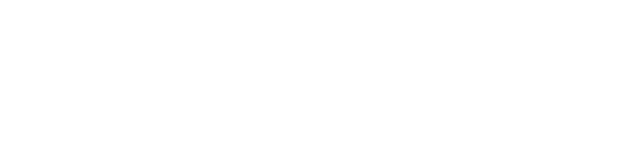
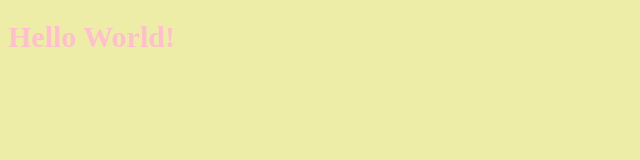
Before and after one commit to whiteDukee/testGit, a plain HTML site: page index.html in a window 1280 px wide. Shown: the whole page, without its empty margins (0-640 px from the left). Drawn offline with Linux system fonts and the light colour scheme.

Commit message:
created styles

```diff
--- a/index.html
+++ b/index.html
@@ -5,8 +5,10 @@
   <meta http-equiv="X-UA-Compatible" content="IE=edge">
   <meta name="viewport" content="width=device-width, initial-scale=1.0">
   <title>Document</title>
+  <link rel="stylesheet" href="style.css">
 </head>
 <body>
+  <h1>Hello World!</h1>
 
   <script src="index.js"></script>
 </body>
--- /dev/null
+++ b/style.css
@@ -0,0 +1,8 @@
+body {
+  background: rgb(237, 237, 168);
+}
+
+h1 {
+  font-size: 30px;
+  color: pink;
+}
```
